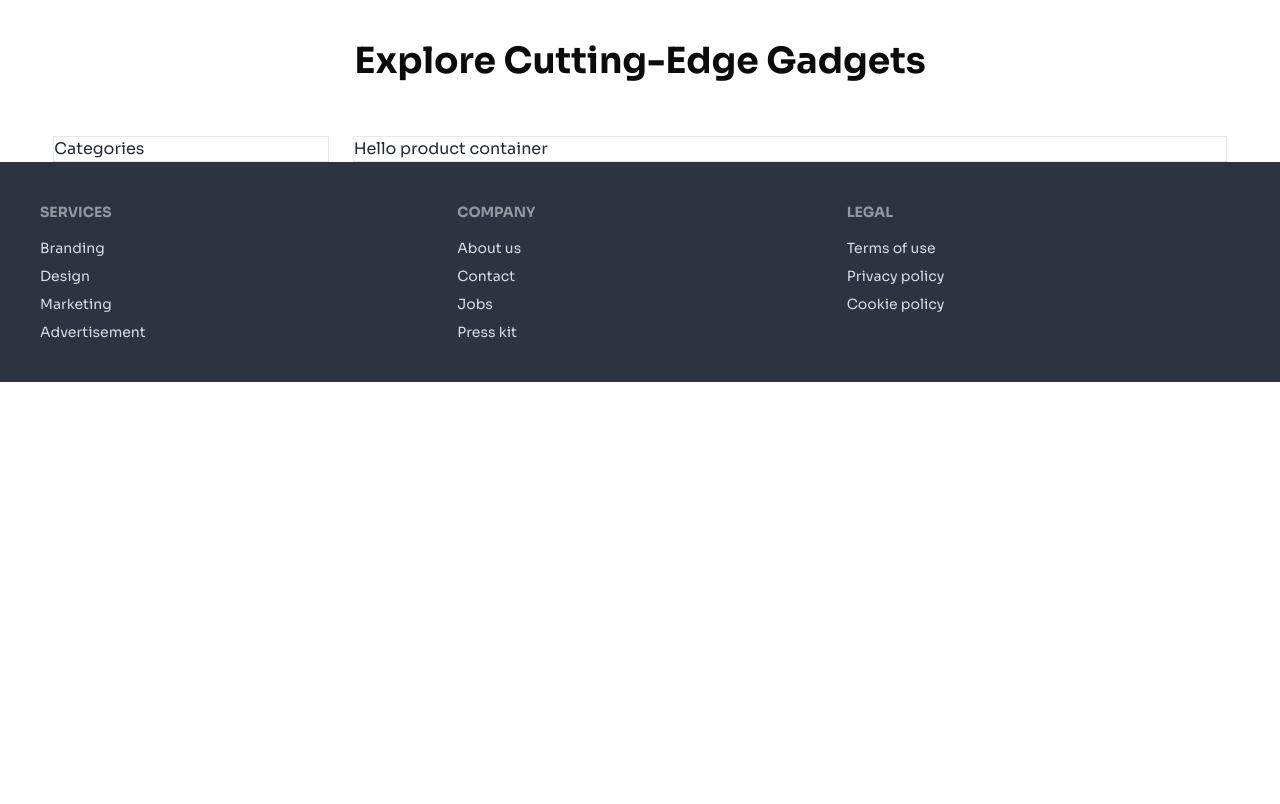
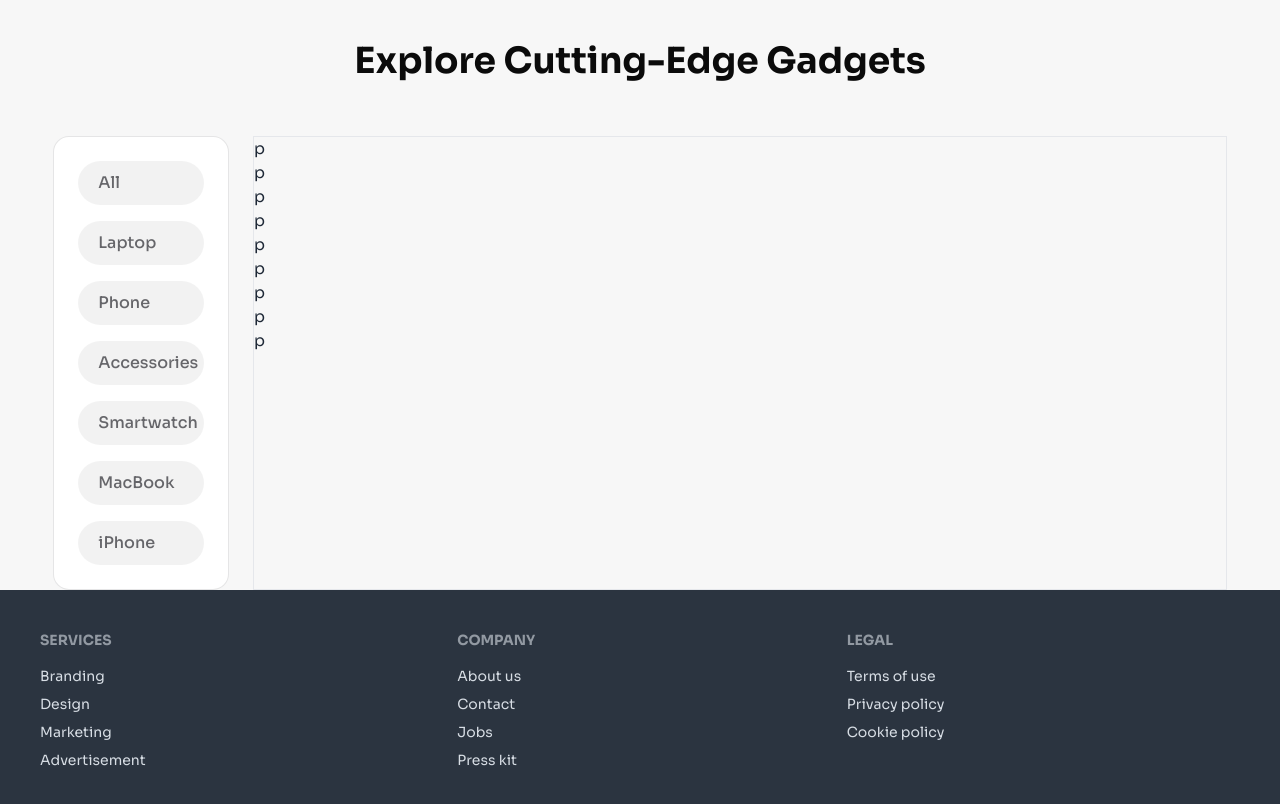
Before and after one commit to programming-hero-web-course-4/b10a8-gadget-heaven-syedmehedi34, a React (Vite) app: page / in a window 1280 px wide. Shown: the part 860-1664 px from the top of the page. Before the commit the page ends 1242 px from the top, so only its background shows below. Built offline with nearby package versions, Linux system fonts and the light colour scheme.

Commit message:
category added

```diff
--- /dev/null
+++ b/public/categories.json
@@ -0,0 +1,37 @@
+[
+  {
+    "category_id": 0,
+    "category": "All",
+    "slug": "all"
+  },
+  {
+    "category_id": 1,
+    "category": "Laptop",
+    "slug": "laptop"
+  },
+  {
+    "category_id": 2,
+    "category": "Phone",
+    "slug": "phone"
+  },
+  {
+    "category_id": 3,
+    "category": "Accessories",
+    "slug": "accessories"
+  },
+  {
+    "category_id": 4,
+    "category": "Smartwatch",
+    "slug": "smartwatch"
+  },
+  {
+    "category_id": 5,
+    "category": "MacBook",
+    "slug": "macbook"
+  },
+  {
+    "category_id": 6,
+    "category": "iPhone",
+    "slug": "iphone"
+  }
+]
--- a/src/components/Categories.jsx
+++ b/src/components/Categories.jsx
@@ -1,7 +1,17 @@
-const Categories = () => {
+import { Link } from "react-router-dom";
+
+/* eslint-disable react/prop-types */
+const Categories = ({ category }) => {
   return (
     <div>
-      <h1>Categories </h1>
+      <Link
+        //   to={`/category/${category.slug}`}
+        className="text-textOF60 font-[500]"
+      >
+        <div className="w-full bg-[#09080F0D] rounded-[32px] py-[10px] pl-5 click">
+          {category.category}
+        </div>
+      </Link>
     </div>
   );
 };
--- /dev/null
+++ b/src/components/Product.jsx
@@ -0,0 +1,25 @@
+/* eslint-disable no-unused-vars */
+/* eslint-disable react/prop-types */
+
+const Product = ({ product }) => {
+  console.log(product);
+  const {
+    product_id,
+    product_title,
+    product_image,
+    category,
+    price,
+    description,
+    specification,
+    availability,
+    rating,
+  } = product;
+
+  return (
+    <div>
+      <h1>p</h1>
+    </div>
+  );
+};
+
+export default Product;
--- a/src/components/ProductContainer.jsx
+++ b/src/components/ProductContainer.jsx
@@ -1,14 +1,17 @@
-import { useEffect } from "react";
 import { useLoaderData } from "react-router-dom";
+import Product from "./Product";
 
 const ProductContainer = () => {
   const products = useLoaderData();
-
   //   console.log(products);
 
   return (
     <div>
-      <h1>Hello product container</h1>
+      <div>
+        {products.map((product) => (
+          <Product key={product.product_id} product={product}></Product>
+        ))}
+      </div>
     </div>
   );
 };
--- a/src/pages/Home.jsx
+++ b/src/pages/Home.jsx
@@ -1,19 +1,29 @@
-import { Outlet } from "react-router-dom";
+import { Outlet, useLoaderData } from "react-router-dom";
 import Hero from "../components/Hero";
 import Categories from "../components/Categories";
 import HeroTitle from "../components/HeroTitle";
 
 const Home = () => {
+  const categories = useLoaderData();
+
   return (
-    <div>
+    <div className="bg-[#F7F7F7]">
       <Hero></Hero>
       <HeroTitle></HeroTitle>
 
       <div className="grid grid-cols-12 w-11/12 mx-auto gap-6">
-        <div className="col-span-3 border">
-          <Categories></Categories>
+        <div className="col-span-2">
+          <div className="w-full border border-[#09080F1A] rounded-2xl bg-white p-6 grid grid-cols-1 gap-4">
+            {categories.map((category) => (
+              <Categories
+                key={category.category_id}
+                category={category}
+              ></Categories>
+            ))}
+          </div>
         </div>
-        <div className="col-span-9 border">
+
+        <div className="col-span-10 border">
           <Outlet></Outlet>
         </div>
       </div>
--- a/src/routes/Routes.jsx
+++ b/src/routes/Routes.jsx
@@ -13,6 +13,7 @@ const routes = createBrowserRouter([
     children: [
       {
         path: "/",
+        loader: () => fetch("/categories.json"),
         element: <Home></Home>,
         children: [
           {
--- a/tailwind.config.js
+++ b/tailwind.config.js
@@ -21,5 +21,15 @@ export default {
       },
     },
   },
-  plugins: [require("daisyui")],
+  plugins: [
+    require("daisyui"),
+    function ({ addComponents }) {
+      addComponents({
+        ".click": {
+          "@apply transform transition-transform duration-150 ease-in-out hover:scale-105 active:scale-95":
+            {},
+        },
+      });
+    },
+  ],
 };
```
